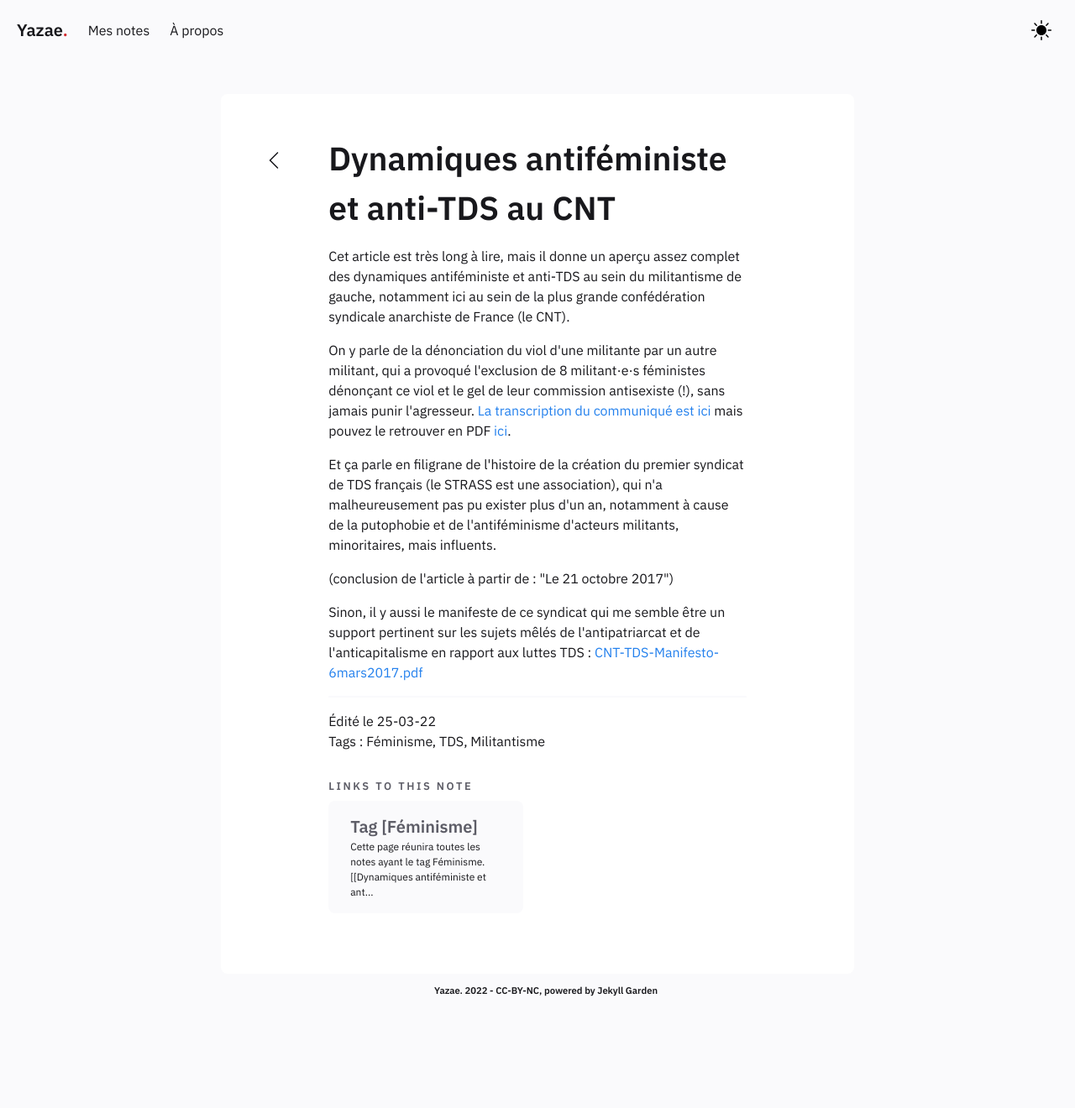
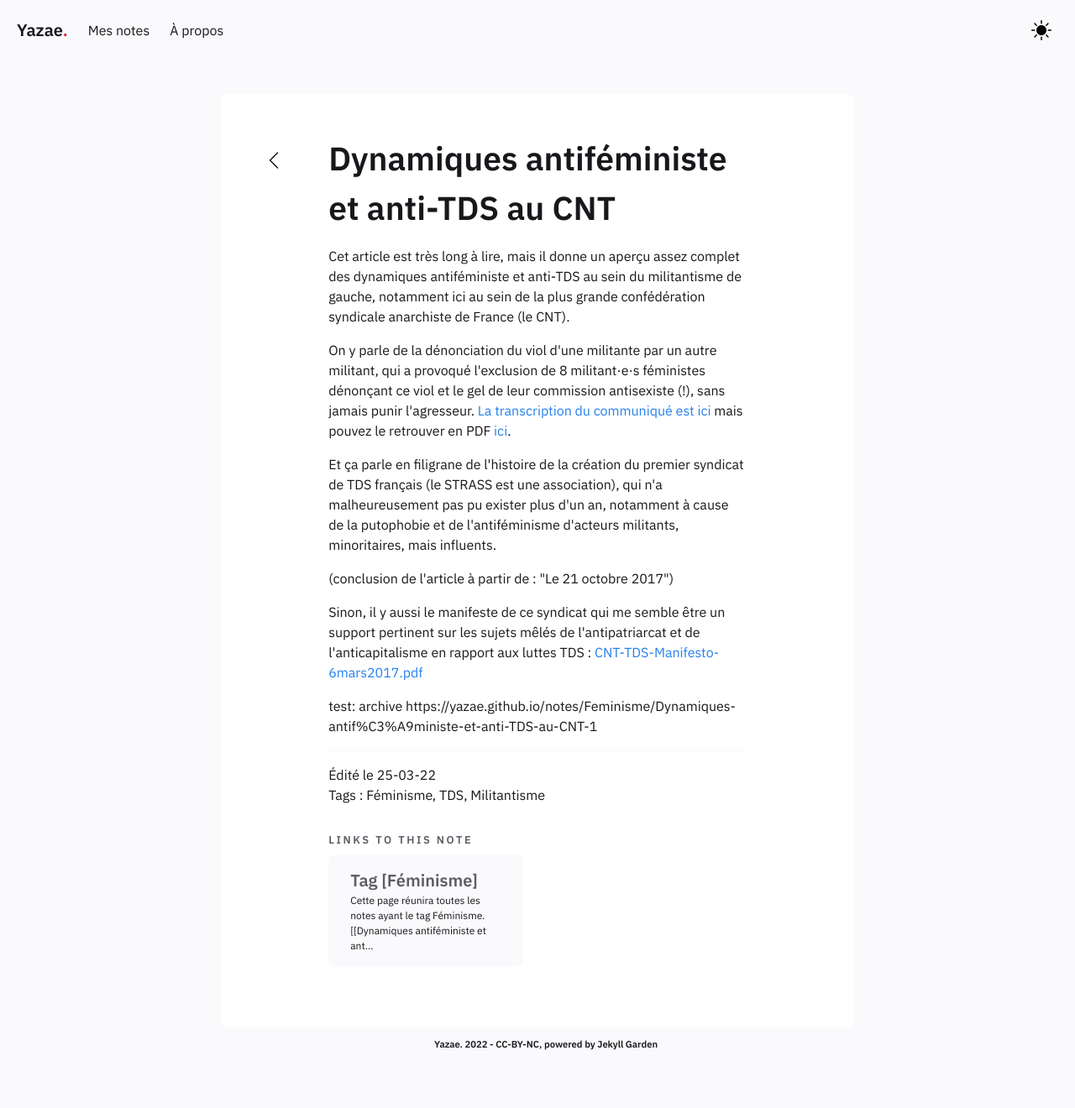
Before and after one commit to yazae/yazae.github.io, a Jekyll site: the page built from _notes/Public/Feminisme/Dynamiques antiféministe et anti-TDS au CNT 1.md, in a window 1280 px wide. Shown: the whole page at 84% size. Built offline with Jekyll 4.4.1, drawn with Linux system fonts in a browser that asks for light colours; before the commit the page ends 1256 px from its top, so only the background shows below that.

Commit message:
test archive

```diff
--- a/_notes/Public/Féminisme/Dynamiques antiféministe et anti-TDS au CNT 1.md
+++ b/_notes/Public/Feminisme/Dynamiques antiféministe et anti-TDS au CNT 1.md
@@ -15,6 +15,9 @@ Et ça parle en filigrane de l'histoire de la création du premier syndicat de T
 Sinon, il y aussi le manifeste de ce syndicat qui me semble être un support pertinent sur les sujets mêlés de l'antipatriarcat et de l'anticapitalisme en rapport aux luttes TDS :
 [CNT-TDS-Manifesto-6mars2017.pdf](../assets/docs/CNT TDS 31/CNT-TDS-Manifesto-6mars2017.pdf)
 
+test: archive
+https://yazae.github.io/notes/Feminisme/Dynamiques-antif%C3%A9ministe-et-anti-TDS-au-CNT-1
+
  ----
   Édité le 25-03-22
   Tags : Féminisme, TDS, Militantisme
```
